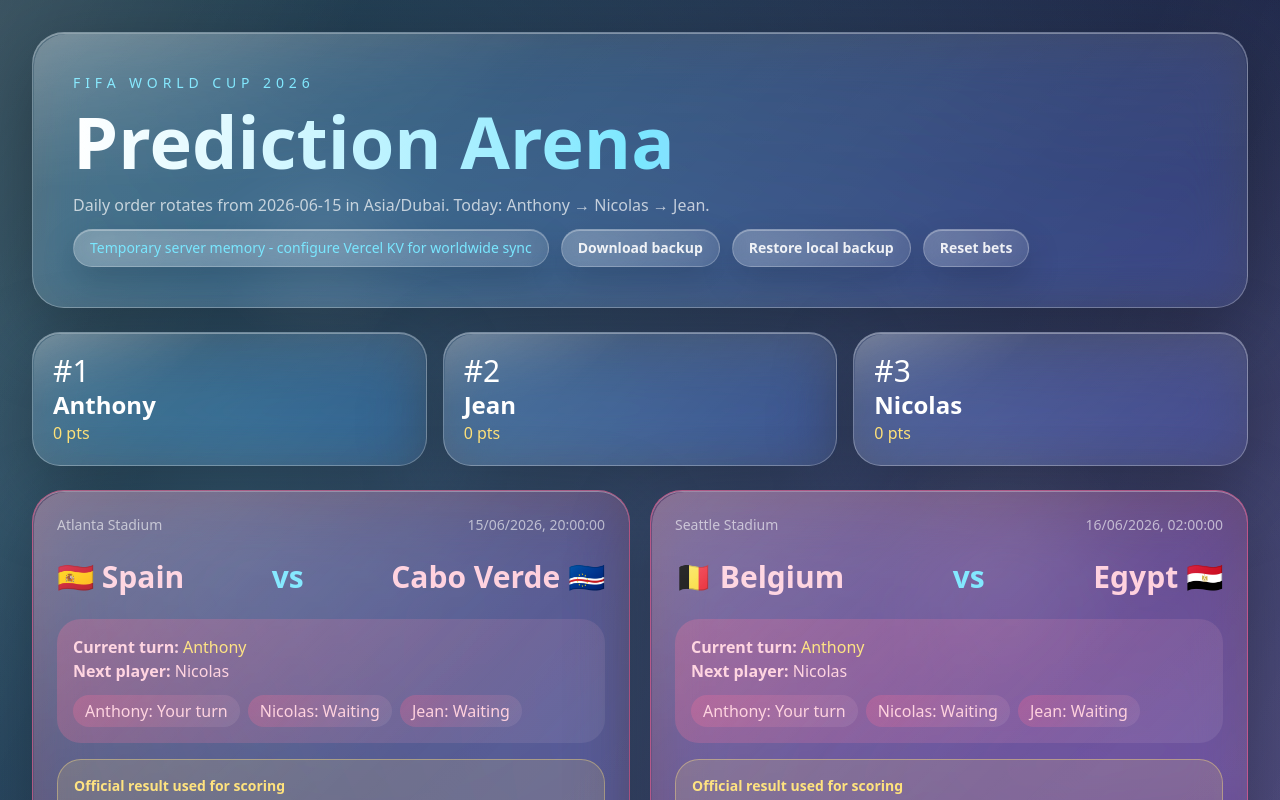
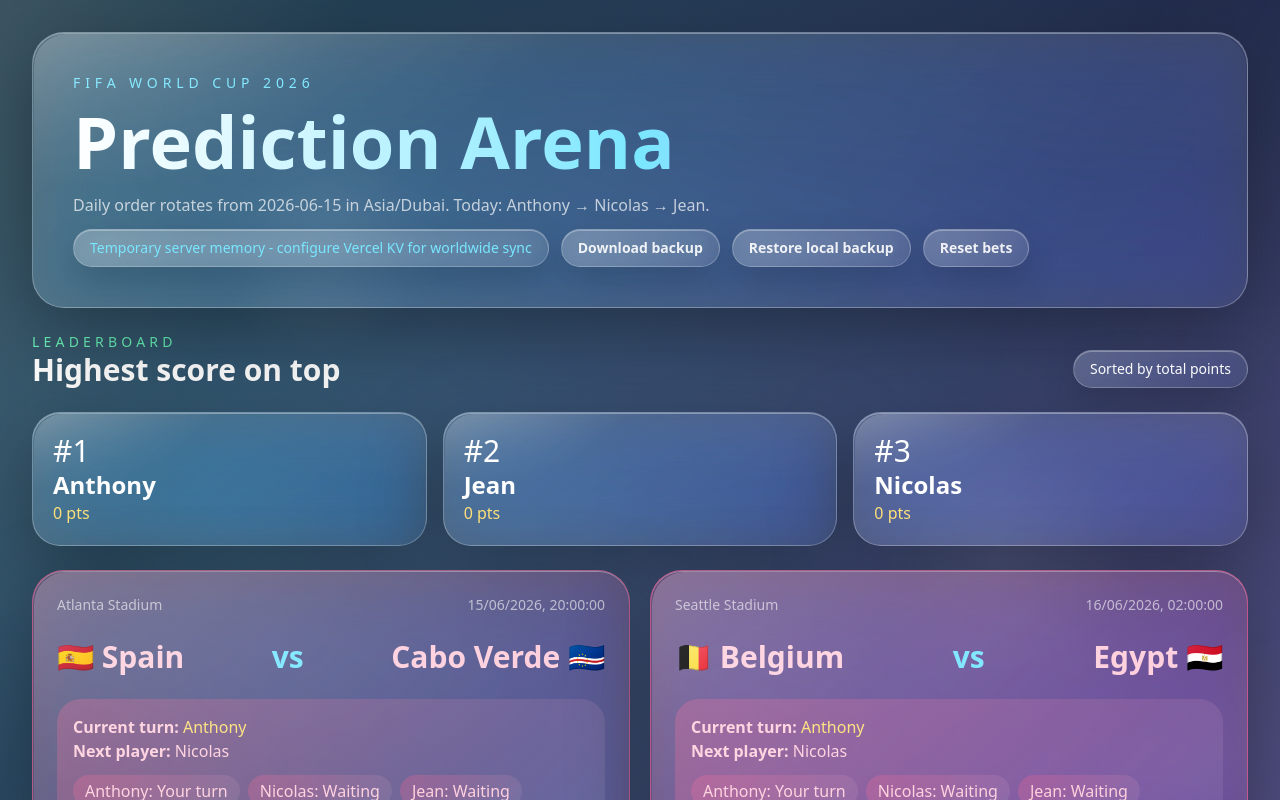
Before and after one commit to johndxb84-stack/WC2026, a Next.js app: page / in a window 1280 px wide. Shown: the top 800 px of the page. Built offline with nearby package versions, Linux system fonts and the light colour scheme.

Commit message:
Label sorted leaderboard

```diff
--- a/components/Dashboard.tsx
+++ b/components/Dashboard.tsx
@@ -264,7 +264,14 @@
             <button className="liquid-bubble rounded-full px-4 py-2 text-sm font-bold text-white/90" onClick={resetPredictions} type="button">Reset bets</button>
           </div>
         </div>
-        <div className="grid gap-4 md:grid-cols-3">
+        <div className="flex items-end justify-between gap-4">
+          <div>
+            <p className="text-sm uppercase tracking-[.3em] text-mint">Leaderboard</p>
+            <h2 className="text-3xl font-black">Highest score on top</h2>
+          </div>
+          <p className="hidden rounded-full px-4 py-2 text-sm md:block liquid-bubble">Sorted by total points</p>
+        </div>
+        <div aria-label="Leaderboard sorted by total points" className="grid gap-4 md:grid-cols-3">
           {rankedPlayers.map((player, index) => (
             <div className="glass rounded-[1.75rem] p-5" key={player.name}>
               <div className="text-3xl">#{index + 1}</div>
```
